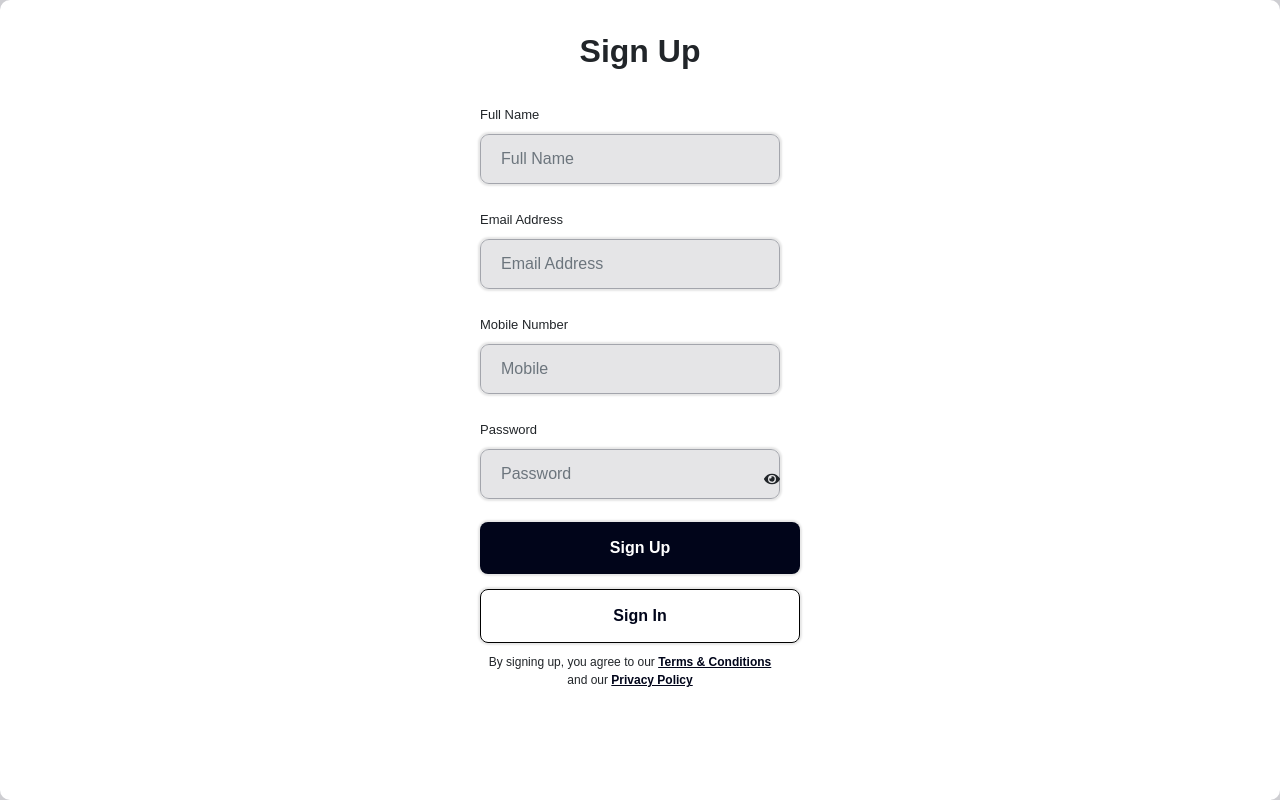
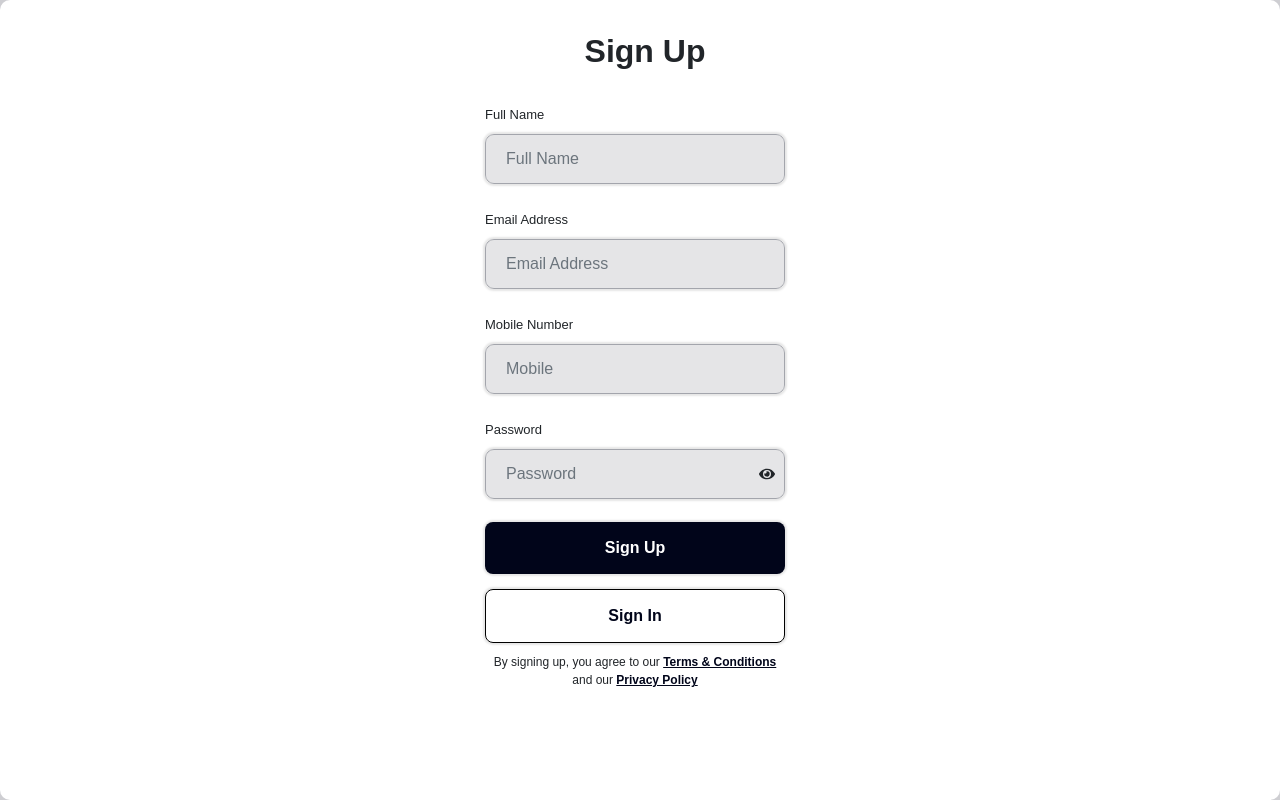
Before and after one commit to Smog-Olufolahan/LightPay, a React (Create React App) app in the folder lightpay/: page / in a window 1280 px wide. Built offline with nearby package versions, Linux system fonts and the light colour scheme; the HTML template or start-up script is replaced by a standard one.

Commit message:
updated sign-up form

```diff
--- a/lightpay/src/pages/Signup/Signup.css
+++ b/lightpay/src/pages/Signup/Signup.css
@@ -10,8 +10,8 @@
   height: 100vh;
   border-radius: 10px;
   width: 100%;
-  padding: 10px;
   padding-top: 2rem;
+  padding-left: 10px;
 }
 
 .heading > h2 {
@@ -151,7 +151,7 @@ select {
 }
 
 .btn-signup {
-  width: 100%;
+  width: 300px;
   background-color: #01051a;
   font-weight: 600;
   color: white;
@@ -163,10 +163,10 @@ select {
 }
 
 .btn-signin {
-  width: 100%;
+  width: 300px;
   font-weight: 600;
   background-color: transparent;
-  color: #01051A;
+  color: #01051a;
   padding: 14px 20px;
   border: 1px solid black;
   border-radius: 8px;
@@ -179,8 +179,8 @@ select {
 }
 
 .togglebtn {
-  top: 30px;
-  right: 20px;
+  top: 25px;
+  right: 30px;
   position: absolute;
   cursor: pointer;
   border: none;
```
